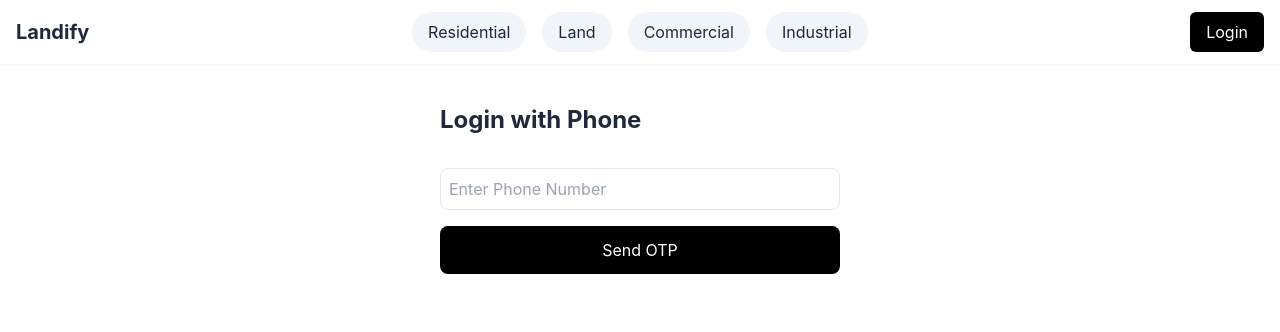
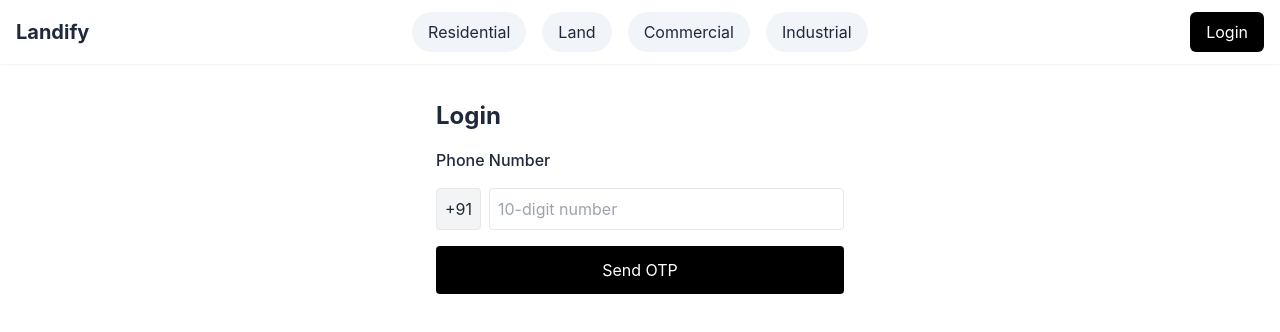
Before and after one commit to talesnframesofficial-alt/landify-frontend, a Next.js app: page /login in a window 1280 px wide. Shown: the top 332 px of the page. Built offline with nearby package versions, Linux system fonts and the light colour scheme; no server answers.

Commit message:
Update page.tsx

```diff
--- a/app/login/page.tsx
+++ b/app/login/page.tsx
@@ -5,71 +5,93 @@ import { supabase } from "@/utils/supabaseClient";
 
 export default function LoginPage() {
   const [phone, setPhone] = useState("");
-  const [otpSent, setOtpSent] = useState(false);
   const [otp, setOtp] = useState("");
+  const [step, setStep] = useState<"phone" | "otp">("phone");
+  const [sentTo, setSentTo] = useState("");
 
-  async function sendOTP() {
-    const { error } = await supabase.auth.signInWithOtp({
-      phone: phone,
+  const sendOtp = async () => {
+    const fullPhone = "+91" + phone.trim();
+
+    const { data, error } = await supabase.auth.signInWithOtp({
+      phone: fullPhone,
     });
 
     if (error) {
       alert(error.message);
-    } else {
-      setOtpSent(true);
+      return;
     }
-  }
 
-  async function verifyOTP() {
+    setSentTo(fullPhone);
+    setStep("otp");
+  };
+
+  const verifyOtp = async () => {
     const { data, error } = await supabase.auth.verifyOtp({
-      phone,
+      phone: sentTo,
       token: otp,
       type: "sms",
     });
 
     if (error) {
       alert(error.message);
-    } else {
-      window.location.href = "/profile";
+      return;
     }
-  }
+
+    alert("Login successful!");
+    window.location.href = "/profile";
+  };
 
   return (
-    <div className="p-6 max-w-md mx-auto space-y-4">
-      <h1 className="text-2xl font-bold mb-4">Login with Phone</h1>
+    <div className="max-w-md mx-auto p-5">
+      <h1 className="text-2xl font-bold mb-4">Login</h1>
 
-      {!otpSent ? (
-        <>
+      {step === "phone" && (
+        <div className="space-y-4">
+          <label className="block font-medium">Phone Number</label>
+          <div className="flex gap-2">
+            <span className="p-2 border rounded bg-gray-100">+91</span>
+            <input
+              type="tel"
+              className="border p-2 rounded flex-1"
+              placeholder="10-digit number"
+              value={phone}
+              onChange={(e) =>
+                setPhone(e.target.value.replace(/\D/g, "").slice(0, 10))
+              }
+            />
+          </div>
+
+          <button
+            onClick={sendOtp}
+            className="w-full bg-black text-white p-3 rounded"
+          >
+            Send OTP
+          </button>
+        </div>
+      )}
+
+      {step === "otp" && (
+        <div className="space-y-4">
+          <p className="text-sm text-gray-600">
+            OTP sent to <strong>{sentTo}</strong>
+          </p>
+
+          <label className="block font-medium">Enter OTP</label>
           <input
             type="text"
-            className="w-full border p-2 rounded-lg"
-            placeholder="Enter Phone Number"
-            onChange={(e) => setPhone(e.target.value)}
+            className="border p-2 rounded w-full"
+            placeholder="6 digit OTP"
+            value={otp}
+            onChange={(e) => setOtp(e.target.value.replace(/\D/g, ""))}
           />
 
           <button
-            onClick={sendOTP}
-            className="w-full bg-black text-white p-3 rounded-lg"
-          >
-            Send OTP
-          </button>
-        </>
-      ) : (
-        <>
-          <input
-            type="text"
-            className="w-full border p-2 rounded-lg"
-            placeholder="Enter OTP"
-            onChange={(e) => setOtp(e.target.value)}
-          />
-
-          <button
-            onClick={verifyOTP}
-            className="w-full bg-indigo-600 text-white p-3 rounded-lg"
+            onClick={verifyOtp}
+            className="w-full bg-indigo-600 text-white p-3 rounded"
           >
             Verify OTP
           </button>
-        </>
+        </div>
       )}
     </div>
   );
```
